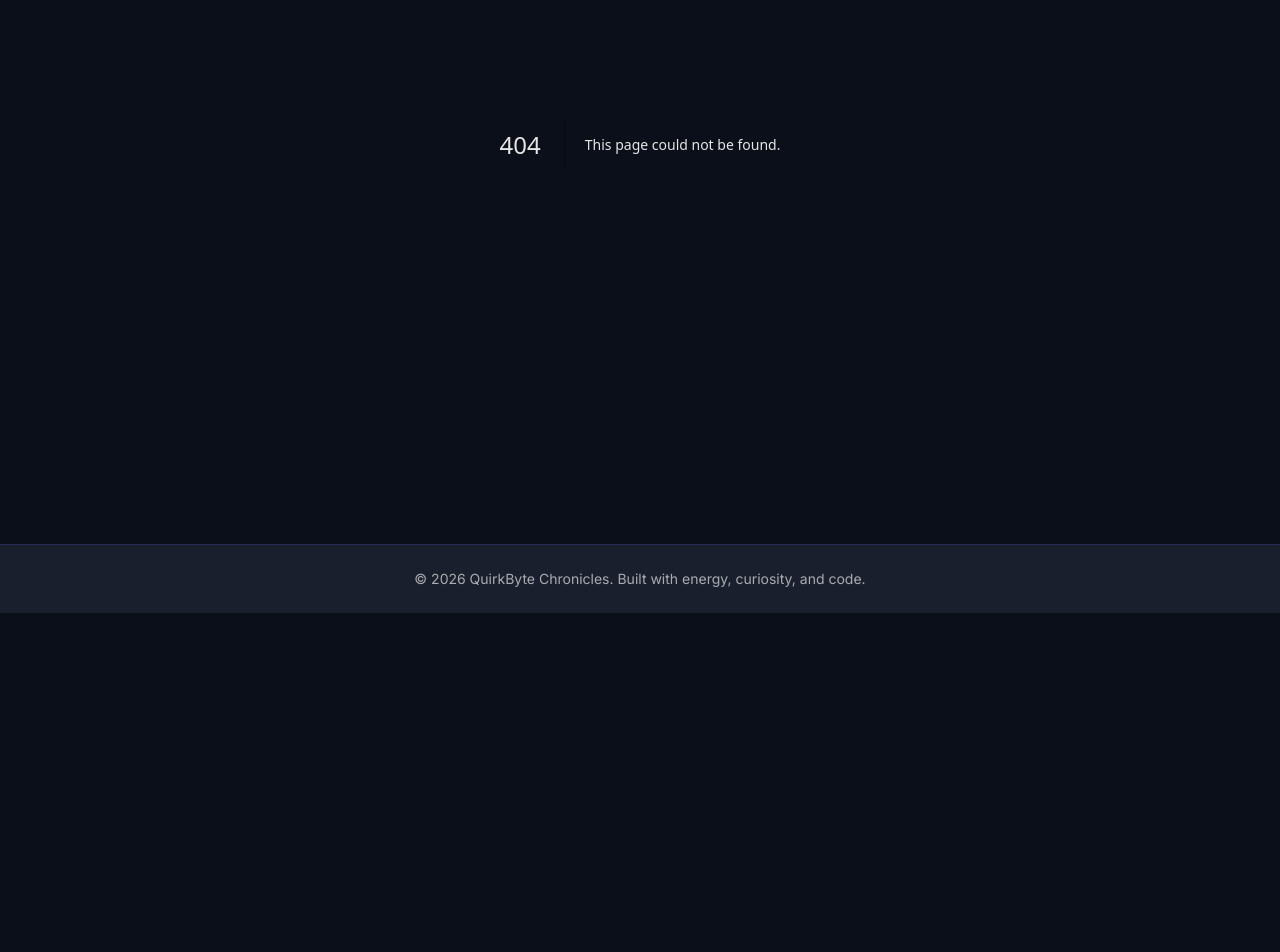
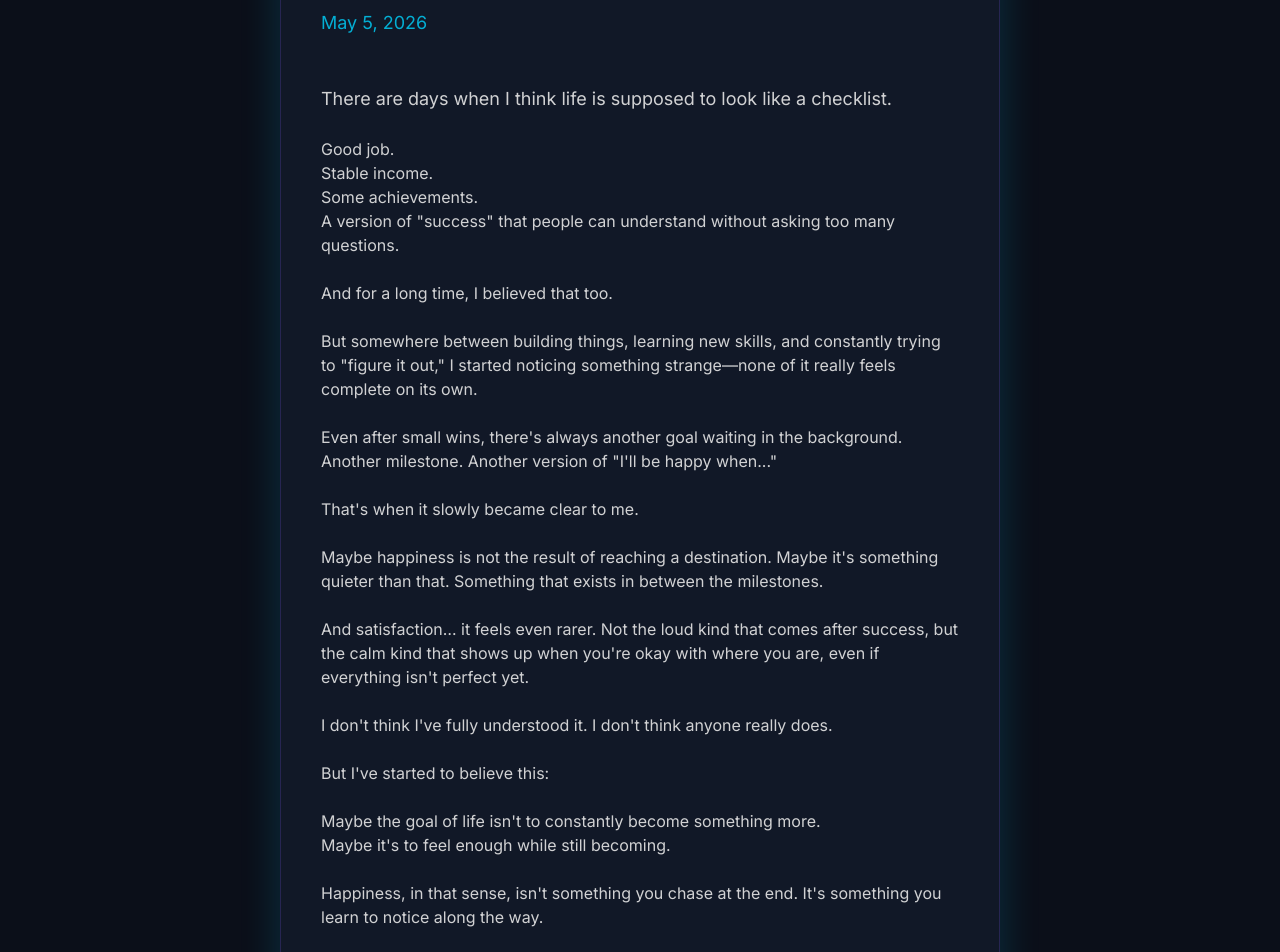
Before and after one commit to VaishnaviSharma1828/quirkbyte-chronicles, a Next.js app: page /quirkbyte-chronicles/blog/happiness-satisfaction in a window 1280 px wide. Before the commit this address had no page. Shown: the part 340-1292 px from the top of the page. Before the commit the page ends 953 px from the top, so only its background shows below. Built offline with nearby package versions, Linux system fonts and the light colour scheme.

Commit message:
Add new blog post 'Happiness and Satisfaction' with image

```diff
--- /dev/null
+++ b/app/blog/happiness-satisfaction/page.tsx
@@ -0,0 +1,82 @@
+import Image from 'next/image'
+
+export default function HappinessPost() {
+  return (
+    <article className="container mx-auto max-w-3xl px-6 py-16">
+      <div className="rounded-3xl bg-[#111827] p-10 border border-[#7c5cff]/20 shadow-[0_0_40px_rgba(0,212,255,0.18)]">
+        <header className="mb-12">
+          <h1 className="text-5xl font-bold text-[#7c5cff] mb-4 font-[var(--font-sora)]">Happiness and Satisfaction — What We're Actually Chasing</h1>
+          <p className="text-[#00d4ff] text-lg opacity-80">May 5, 2026</p>
+        </header>
+
+        <div className="prose prose-invert prose-headings:text-[#e6e6e6] prose-p:text-[#e6e6e6] prose-strong:text-[#e6e6e6] prose-li:text-[#e6e6e6] max-w-none space-y-6">
+          <p className="text-lg text-[#e6e6e6] opacity-90">
+            There are days when I think life is supposed to look like a checklist.
+          </p>
+
+          <p className="text-[#e6e6e6] opacity-90">
+            Good job.<br />
+            Stable income.<br />
+            Some achievements.<br />
+            A version of "success" that people can understand without asking too many questions.
+          </p>
+
+          <p className="text-[#e6e6e6] opacity-90">
+            And for a long time, I believed that too.
+          </p>
+
+          <p className="text-[#e6e6e6] opacity-90">
+            But somewhere between building things, learning new skills, and constantly trying to "figure it out," I started noticing something strange—none of it really feels complete on its own.
+          </p>
+
+          <p className="text-[#e6e6e6] opacity-90">
+            Even after small wins, there's always another goal waiting in the background. Another milestone. Another version of "I'll be happy when..."
+          </p>
+
+          <p className="text-[#e6e6e6] opacity-90">
+            That's when it slowly became clear to me.
+          </p>
+
+          <p className="text-[#e6e6e6] opacity-90">
+            Maybe happiness is not the result of reaching a destination. Maybe it's something quieter than that. Something that exists in between the milestones.
+          </p>
+
+          <p className="text-[#e6e6e6] opacity-90">
+            And satisfaction… it feels even rarer. Not the loud kind that comes after success, but the calm kind that shows up when you're okay with where you are, even if everything isn't perfect yet.
+          </p>
+
+          <p className="text-[#e6e6e6] opacity-90">
+            I don't think I've fully understood it. I don't think anyone really does.
+          </p>
+
+          <p className="text-[#e6e6e6] opacity-90">
+            But I've started to believe this:
+          </p>
+
+          <p className="text-[#e6e6e6] opacity-90">
+            Maybe the goal of life isn't to constantly become something more.<br />
+            Maybe it's to feel enough while still becoming.
+          </p>
+
+          <p className="text-[#e6e6e6] opacity-90">
+            Happiness, in that sense, isn't something you chase at the end. It's something you learn to notice along the way.
+          </p>
+
+          <p className="text-[#e6e6e6] opacity-90">
+            And maybe that's all we're really trying to do.
+          </p>
+
+          <div className="my-8 rounded-xl overflow-hidden border border-[#7c5cff]/20">
+            <Image
+              src="/images/Gemini_Generated_Image_8wn6mv8wn6mv8wn6.png"
+              alt="Gemini Generated Image"
+              width={800}
+              height={600}
+              className="w-full h-auto"
+            />
+          </div>
+        </div>
+      </div>
+    </article>
+  )
+}
--- a/app/blog/page.tsx
+++ b/app/blog/page.tsx
@@ -9,6 +9,13 @@ export default function Blog() {
       </div>
 
       <div className="grid gap-8 md:grid-cols-2 lg:grid-cols-3">
+        <Link href="/blog/happiness-satisfaction" className="group block rounded-2xl bg-[#1a1f2e] p-6 shadow-lg transition-all duration-300 hover:shadow-[0_0_30px_rgba(0,212,255,0.3)] hover:-translate-y-2 border border-[#7c5cff]/20">
+          <div className="mb-4 text-sm font-semibold uppercase tracking-[0.3em] text-[#00d4ff]">Latest</div>
+          <h2 className="text-2xl font-semibold text-[#e6e6e6] mb-3 group-hover:text-[#00d4ff] transition-colors">Happiness and Satisfaction — What We're Actually Chasing</h2>
+          <p className="text-[#e6e6e6] opacity-80 leading-relaxed">Exploring the quiet pursuit of feeling enough while still becoming.</p>
+          <div className="mt-4 text-sm text-[#7c5cff] font-medium group-hover:text-[#00d4ff] transition-colors">Read more →</div>
+        </Link>
+
         <Link href="/blog/welcome" className="group block rounded-2xl bg-[#1a1f2e] p-6 shadow-lg transition-all duration-300 hover:shadow-[0_0_30px_rgba(0,212,255,0.3)] hover:-translate-y-2 border border-[#7c5cff]/20">
           <div className="mb-4 text-sm font-semibold uppercase tracking-[0.3em] text-[#00d4ff]">Featured</div>
           <h2 className="text-2xl font-semibold text-[#e6e6e6] mb-3 group-hover:text-[#00d4ff] transition-colors">Welcome to QuirkByte Chronicles</h2>
```
Also changed, not shown: 2 other files (tests, documents, lock files or other folders).
